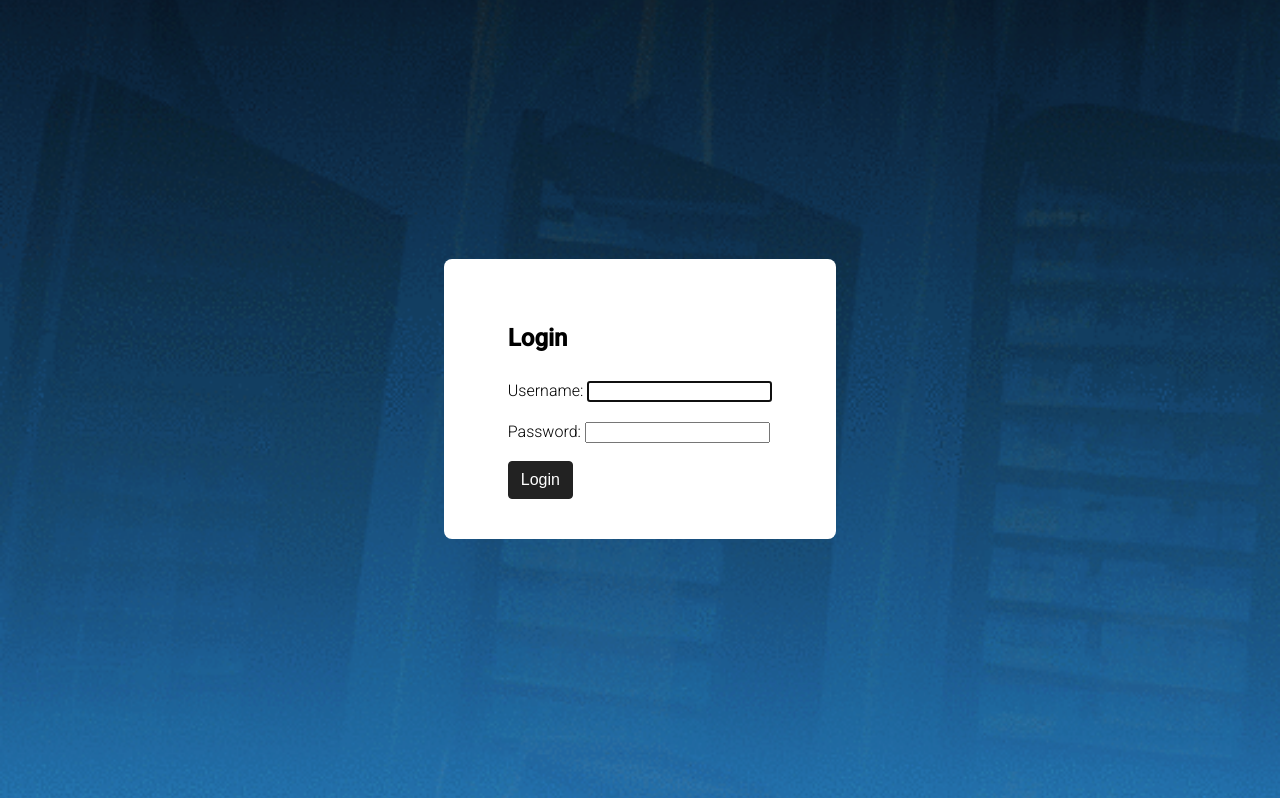
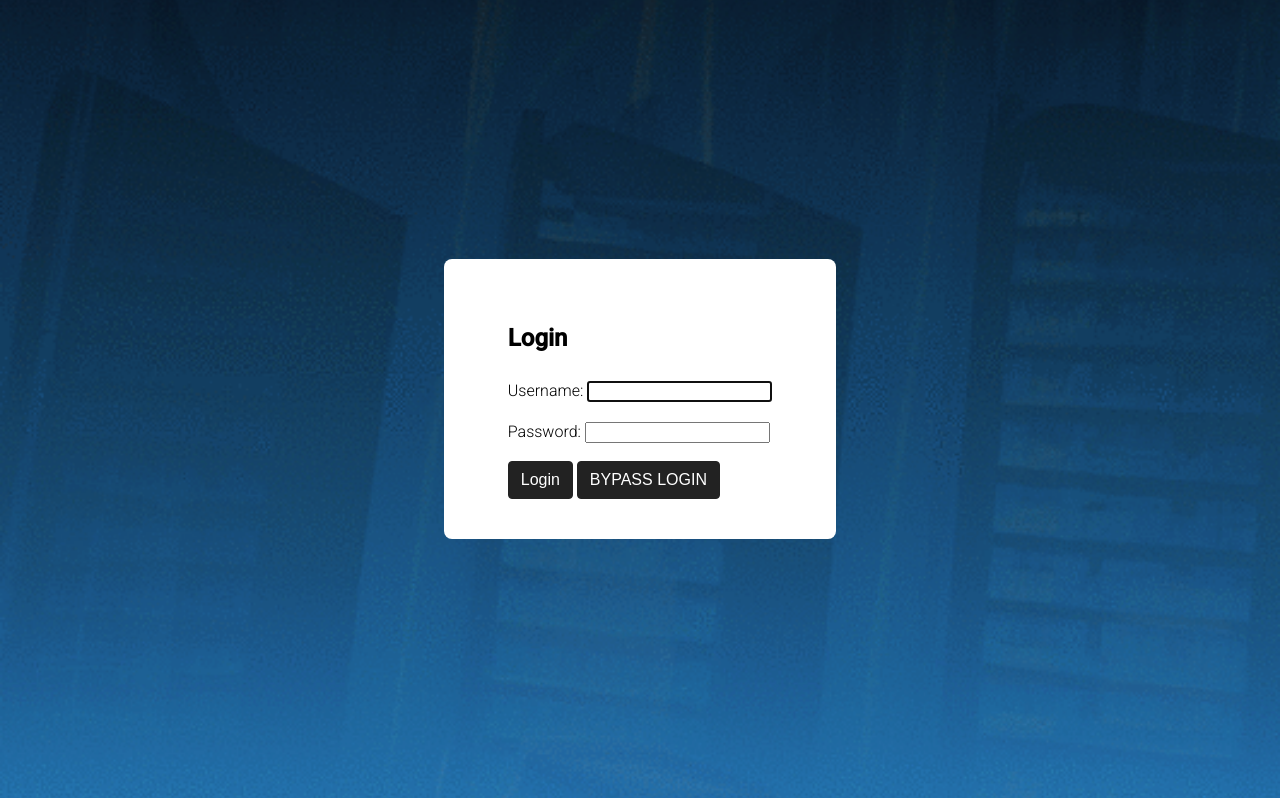
Before and after one commit to reecevela/aiitsupport, a Django app: page /login/ in a window 1280 px wide. Shown: the part 1-799 px from the top of the page. Run offline with Django 4.2, Linux system fonts and the light colour scheme.

Commit message:
Add bypass button for login

```diff
--- /dev/null
+++ b/chatbot/static/js/login.js
@@ -0,0 +1,8 @@
+// Bypasses login page for testing/viewing purposes
+const username = portfolio;
+const password = sitevisitor;
+
+document.getElementById("bypass").addEventListener("click", function() {
+    document.getElementById("id_username").value = username;
+    document.getElementById("id_password").value = password;
+});
--- a/chatbot/templates/registration/login.html
+++ b/chatbot/templates/registration/login.html
@@ -12,6 +12,11 @@
           {% csrf_token %}
           {{ form.as_p }}
           <button type="submit">Login</button>
+          <button id="bypass">BYPASS LOGIN</button>
         </form>
     </section>
 {% endblock %}
+
+{% block scripts_extra %}
+    <script src="{% static 'js/login.js' %}"></script>
+{% endblock %}
```
Also changed, not shown: 1 other file.
